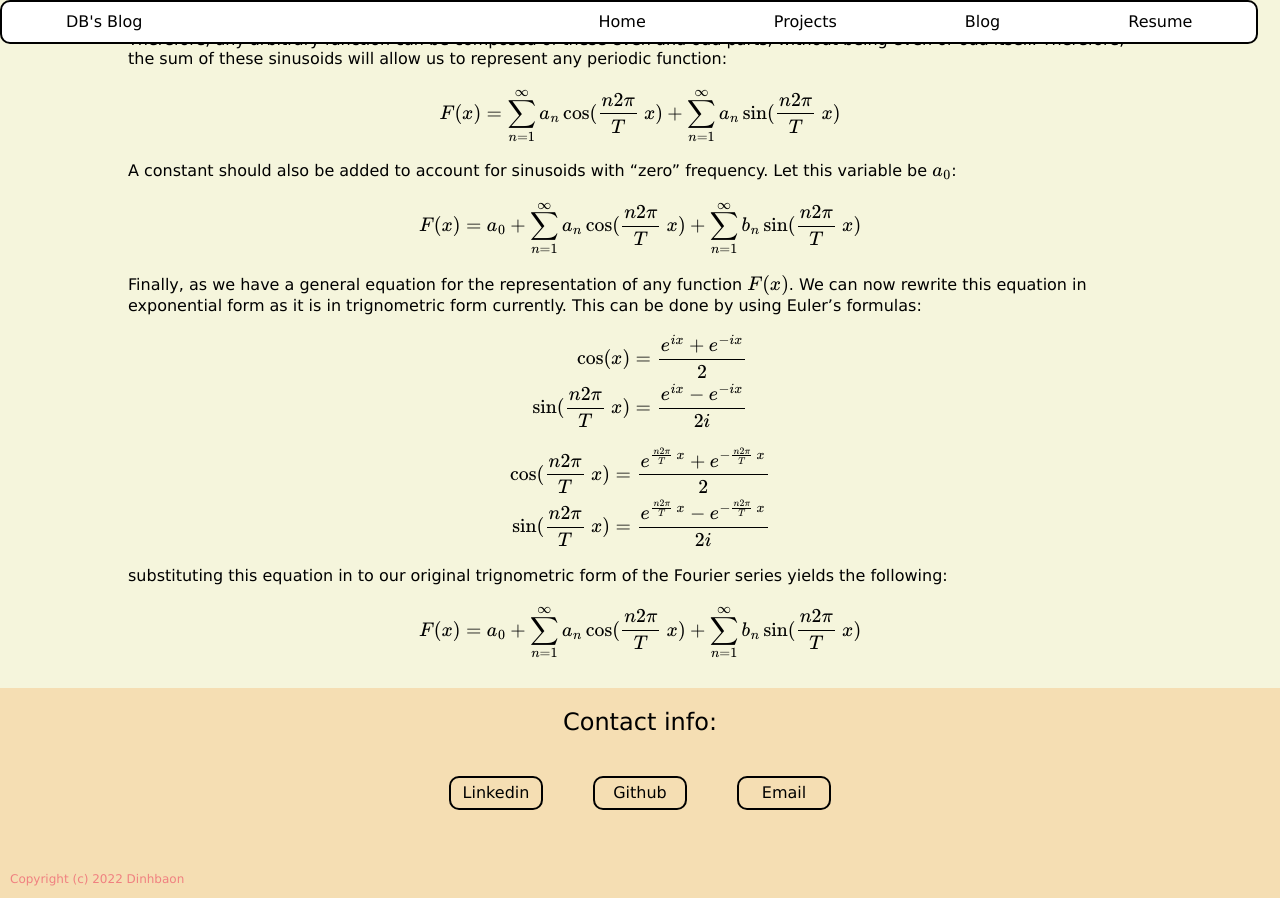
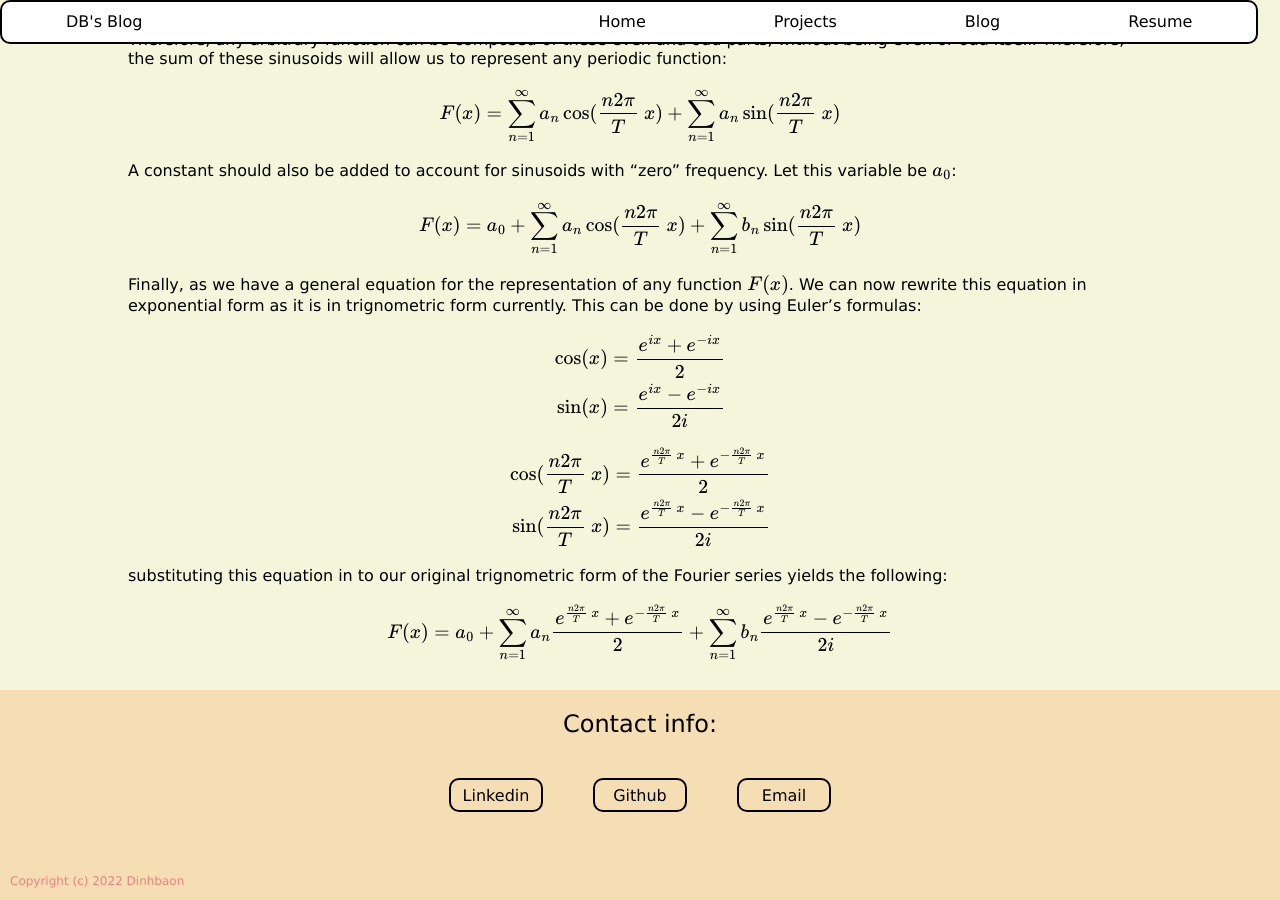
Before and after one commit to Dinhbaon/Dinhbaon.github.io, a Jekyll site: the page built from _posts/2022-06-29-Drawing-with-the-fourier-series.markdown, in a window 1280 px wide and 900 px high, scrolled down 543 px. Built offline with Jekyll 4.4.1, drawn with Linux system fonts in a browser that asks for light colours.

Commit message:
Update 2022-06-29-Drawing-with-the-fourier-series.markdown

```diff
--- a/_posts/2022-06-29-Drawing-with-the-fourier-series.markdown
+++ b/_posts/2022-06-29-Drawing-with-the-fourier-series.markdown
@@ -30,13 +30,13 @@ The same can be applied for sine functions, however,they will be odd instead:
 
  Finally, as we have a general equation for the representation of any function $$F(x)$$. We can now rewrite this equation in exponential form as it is in trignometric form currently. This can be done by using Euler's formulas:
 
-$$\begin{align} \cos(x)=\frac{e^{ix}+e^{-ix}}{2}  \\ \sin(\frac{n 2\pi}{T}\ x)=\frac{e^{ix}-e^{-ix}}{2i}   \end{align} $$
+$$\begin{align} \cos(x)=\frac{e^{ix}+e^{-ix}}{2}  \\ \sin(x)=\frac{e^{ix}-e^{-ix}}{2i}   \end{align} $$
 
 $$\begin{align} \cos(\frac{n 2\pi}{T}\ x)=\frac{e^{\frac{n 2\pi}{T}\ x}+e^{-\frac{n 2\pi}{T}\ x}}{2}  \\ \sin(\frac{n 2\pi}{T}\  x)=\frac{e^{\frac{n 2\pi}{T}\ x}-e^{-\frac{n 2\pi}{T}\ x}}{2i}   \end{align} $$
 
 substituting this equation in to our original trignometric form of the Fourier series yields the following:
 
-$$ F(x)=  a_0+\displaystyle\sum_{n=1} ^{\infty} a_n \cos(\frac{n 2\pi}{T}\ x)+\displaystyle\sum_{n=1} ^{\infty} b_n \sin(\frac{n 2\pi}{T}\ x)$$
+$$ F(x)=  a_0+\displaystyle\sum_{n=1} ^{\infty} a_n \frac{e^{\frac{n 2\pi}{T}\ x}+e^{-\frac{n 2\pi}{T}\ x}}{2}+\displaystyle\sum_{n=1} ^{\infty} b_n \frac{e^{\frac{n 2\pi}{T}\ x}-e^{-\frac{n 2\pi}{T}\ x}}{2i}$$
 
 
 
```
